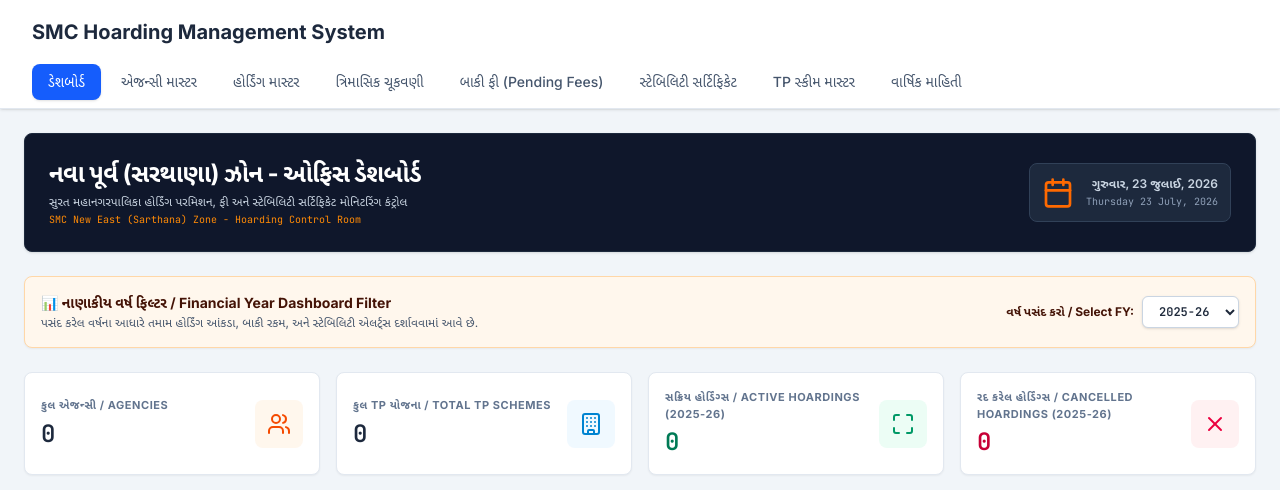
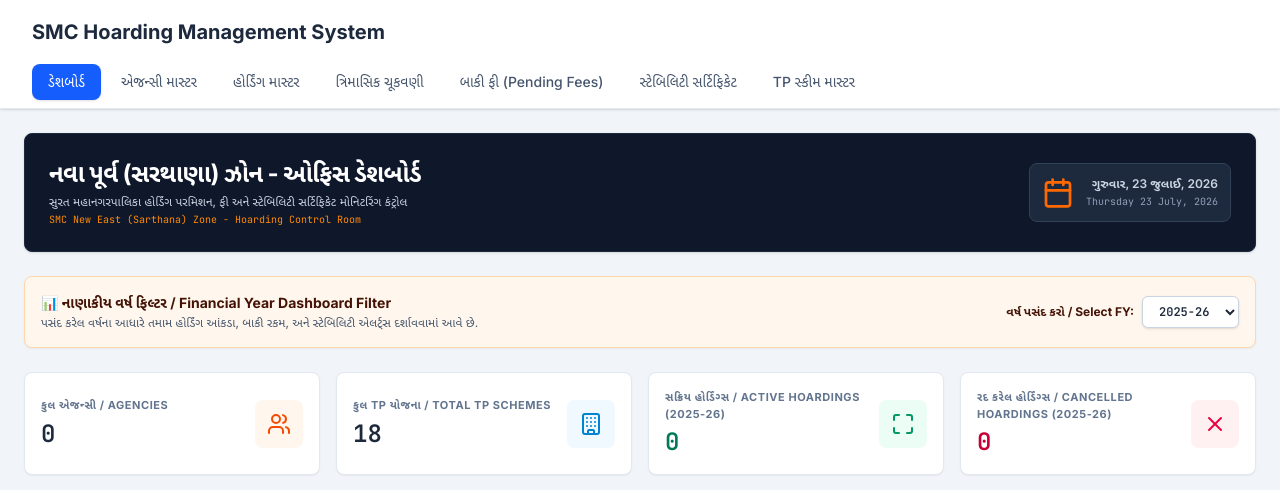
Before and after one commit to sarang4601/smc-hoarding-system, a React (Vite) app: page / in a window 1280 px wide. Shown: the top 490 px of the page. Built offline with nearby package versions, Linux system fonts and the light colour scheme.

Commit message:
Added initial TP Schemes list in App.tsx

```diff
--- a/src/App.tsx
+++ b/src/App.tsx
@@ -6,7 +6,6 @@ import QuarterlyTab from './components/QuarterlyTab';
 import StabilityTab from './components/StabilityTab';
 import TPSchemeMasterTab from './components/TPSchemeMasterTab';
 import PendingTab from './components/PendingTab';
-import AnnualTab from './components/AnnualTab';
 
 export default function App() {
   const [activeTab, setActiveTab] = useState<number>(0);
@@ -16,7 +15,27 @@ export default function App() {
   const [hoardings, setHoardings] = useState<any[]>([]);
   const [quarterlyPayments, setQuarterlyPayments] = useState<any[]>([]);
   const [stabilityCertificates, setStabilityCertificates] = useState<any[]>([]);
-  const [tpSchemes, setTpSchemes] = useState<any[]>([]);
+  // ✅ નવો કોડ (TP સ્કીમ્સના લિસ્ટ સાથે):
+const [tpSchemes, setTpSchemes] = useState<any[]>([
+  { id: 1, tpNo: "27", name: "ઉત્રાણ-કોસાડ" },
+  { id: 2, tpNo: "33", name: "ઉત્રાણ" },
+  { id: 3, tpNo: "24", name: "મોટા વરાછા-ઉત્રાણ" },
+  { id: 4, tpNo: "18", name: "મોટા વરાછા" },
+  { id: 5, tpNo: "25", name: "મોટા વરાછા" },
+  { id: 6, tpNo: "22", name: "સરથાણા-વાલોદ" },
+  { id: 7, tpNo: "58", name: "વાલોદ" },
+  { id: 8, tpNo: "47", name: "ખોલવડ-ભાડા નો પાર્ટ" },
+  { id: 9, tpNo: "20", name: "નાના વરાછા-કાપોદ્રા" },
+  { id: 10, tpNo: "38", name: "નાના વરાછા" },
+  { id: 11, tpNo: "68", name: "પુણા-સીમાડા" },
+  { id: 12, tpNo: "21", name: "સરથાણા-સીમાડા" },
+  { id: 13, tpNo: "92", name: "સીમાડા-કોસમાડા" },
+  { id: 14, tpNo: "85", name: "સરથાણા-પાસોદરા" },
+  { id: 15, tpNo: "51", name: "કોસમાડા-ખડસદ-પીલોદરા-સીમાડા નો પાર્ટ" },
+  { id: 16, tpNo: "84", name: "કોસાડ-ભરથાણા" },
+  { id: 17, tpNo: "94", name: "મોટા વરાછા" },
+  { id: 18, tpNo: "89", name: "કોસાડ" }
+]);
 
   // 1. Hoarding Handlers
   const handleAddHoarding = async (data: any): Promise<boolean> => {
@@ -243,17 +262,6 @@ export default function App() {
             >
               TP સ્કીમ માસ્ટર
             </button>
-
-            <button
-              onClick={() => setActiveTab(7)}
-              className={`px-4 py-2 font-medium text-sm rounded-lg transition-colors whitespace-nowrap ${
-                activeTab === 7
-                  ? 'bg-blue-600 text-white shadow'
-                  : 'text-slate-600 hover:bg-slate-100'
-              }`}
-            >
-              વાર્ષિક માહિતી
-            </button>
           </nav>
         </div>
       </header>
@@ -335,15 +343,6 @@ export default function App() {
             onRestore={handleRestoreTPScheme}
           />
         )}
-
-        {/* Tab 7: Annual Information */}
-        {activeTab === 7 && (
-          <AnnualTab
-            agencies={agencies}
-            hoardings={hoardings}
-            quarterlyPayments={quarterlyPayments}
-          />
-        )}
       </main>
     </div>
   );
```
